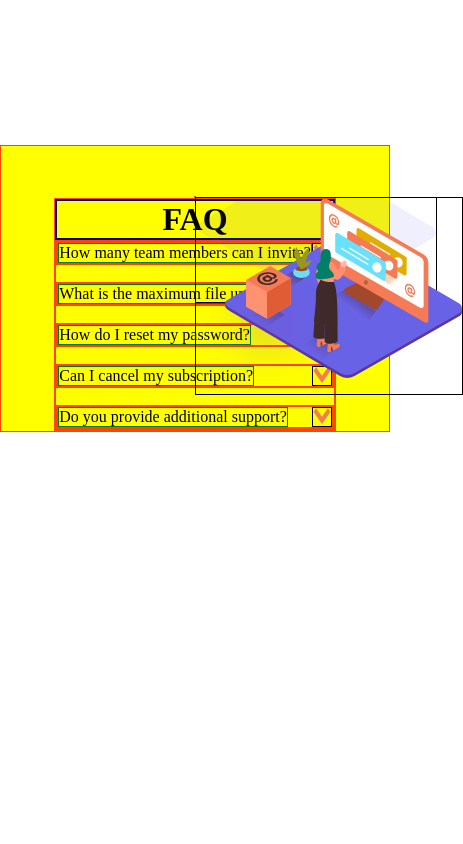
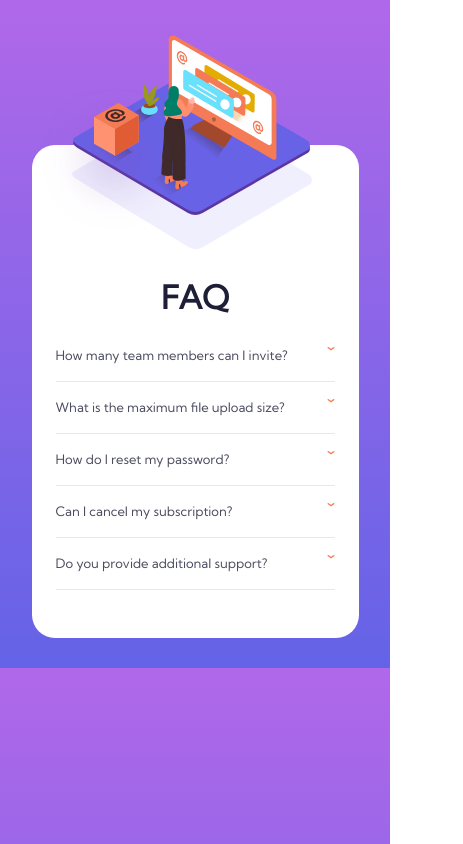
Before and after one commit to nikolasubaric/task-2-faq-accordion-card, a plain HTML site: page index.html in a window 390 px wide. Shown: the whole page, 463 px wide, since content can reach past the window. Drawn offline with Linux system fonts and the light colour scheme.

Commit message:
Mobile CSS done

```diff
--- a/index.html
+++ b/index.html
@@ -25,6 +25,13 @@
         color: hsl(228, 45%, 44%);
       }
     </style>
+
+    <link rel="preconnect" href="https://fonts.googleapis.com" />
+    <link rel="preconnect" href="https://fonts.gstatic.com" crossorigin />
+    <link
+      href="https://fonts.googleapis.com/css2?family=Kumbh+Sans&display=swap"
+      rel="stylesheet"
+    />
   </head>
   <body>
     <!-- <img src="images/bg-pattern-desktop.svg" alt="Background pattern" />
@@ -41,7 +48,11 @@
           alt="Woman interacting with a screen"
           class="container-img-woman"
         />
-        <img src="" alt="Box with @ symbol on top" class="container-img-box" />
+        <img
+          src="images/illustration-box-desktop.svg"
+          alt="Box with @ symbol on top"
+          class="container-img-box"
+        />
         <img
           src="images/bg-pattern-mobile.svg"
           alt="Backdrop shadow"
--- a/style.css
+++ b/style.css
@@ -4,37 +4,52 @@
   box-sizing: border-box;
 }
 
+body {
+  font-family: "Kumbh Sans", sans-serif;
+  background: linear-gradient(#b068e9, #6463e7);
+}
+
 div {
-  border: 1px solid orangered;
+  /* border: 1px solid orangered; */
 }
 
 h1 {
-  border: 2px solid darkblue;
+  /* border: 2px solid darkblue; */
 }
 
 p {
-  border: 1px solid green;
+  /* border: 1px solid green; */
 }
 
 img {
-  border: 1px solid black;
+  /* border: 1px solid black; */
 }
 
 .container {
   /* max-width: 920px; */
-  padding-top: 50px;
+  /* padding-top: 50px; */
   height: auto;
-  margin: 145px auto auto;
+  width: 327px;
+  margin: 145px auto 30px;
   display: flex;
   flex: 0 0 auto;
   justify-content: space-evenly;
   flex-direction: column;
   align-items: center;
-  background-color: yellow;
+  background-color: #ffffff;
+  border-radius: 23px;
+}
+
+.container-faq {
+  width: 100%;
 }
 
 .container-img {
   position: relative;
+  /* background-color: red; */
+  height: 132px;
+  width: 100%;
+  text-align: center;
 }
 
 .container-img-box {
@@ -45,25 +60,34 @@ img {
 .container-img-shadow {
   z-index: 0;
   position: absolute;
+  left: 40px;
 }
 
 .container-img-woman {
   z-index: 1;
   position: absolute;
+  left: 12px;
+  top: -110px;
 }
 
 .container-question-pointer {
   display: flex;
   justify-content: space-between;
+  align-items: flex-start;
 }
 
 .container-questions-answers {
   display: flex;
   flex-direction: column;
   gap: 17px;
+  margin-left: 24px;
+  margin-right: 24px;
+  margin-bottom: 48px;
 }
 
 .container-question-answer {
+  border-bottom: 1px solid #e8e8ea;
+  min-height: 35px;
 }
 
 .answer {
@@ -71,10 +95,44 @@ img {
 }
 
 .header-faq {
+  color: #1e1f36;
   text-align: center;
+  font-weight: 700;
+  font-size: 32px;
+  line-height: 40px;
+  margin-bottom: 30px;
 }
 
 .pointer {
-  width: 20px;
-  height: auto;
+  width: 8px;
+  height: 4px;
 }
+
+.question {
+  color: #4b4c5f;
+  font-weight: 400;
+  font-size: 13px;
+  line-height: 16px;
+  font-style: normal;
+}
+
+@media only screen and (min-width: 920px) {
+  .container {
+    width: 920px;
+    flex-direction: row;
+  }
+
+  .container-img-woman {
+    -moz-box-sizing: border-box;
+    background: url(images/illustration-woman-online-desktop.svg) no-repeat;
+    width: 472px;
+    height: 359px;
+  }
+
+  .container-img-box {
+    display: block;
+  }
+
+  .container-img-shadow {
+  }
+}
```
